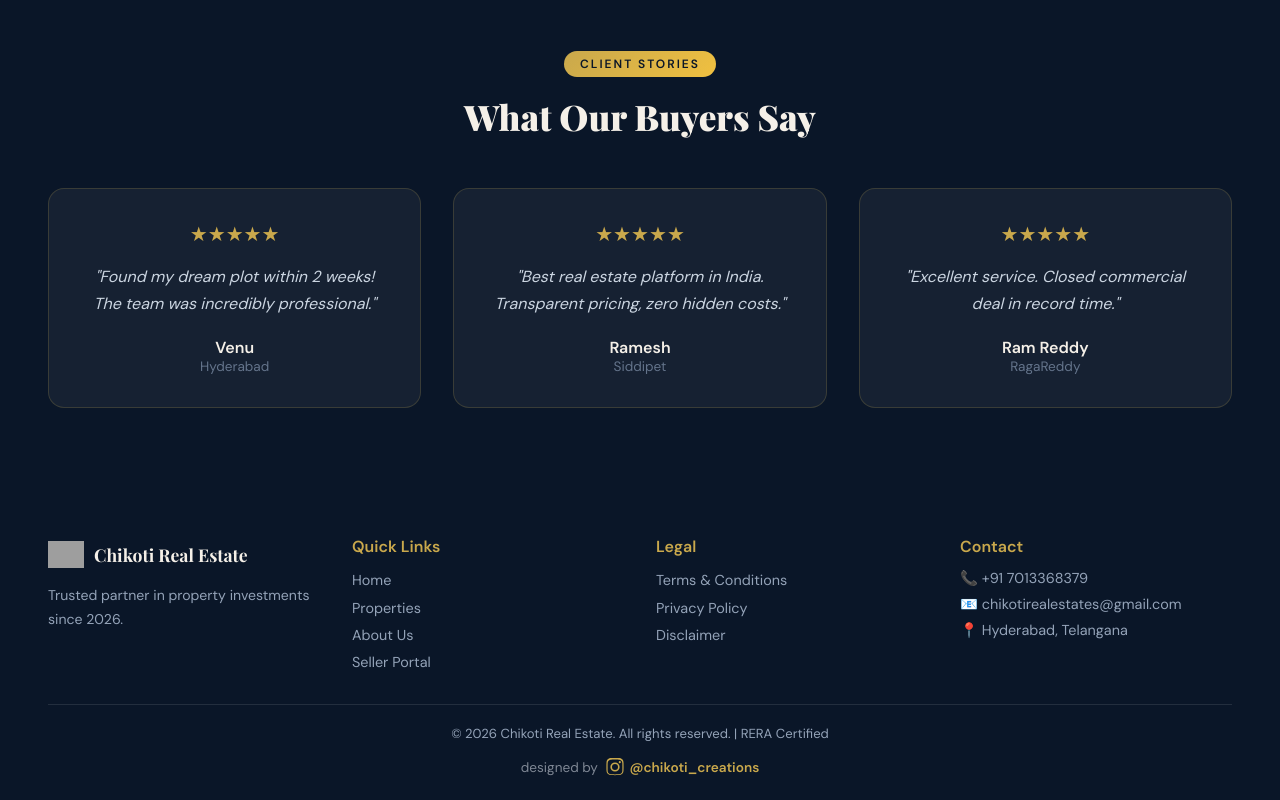
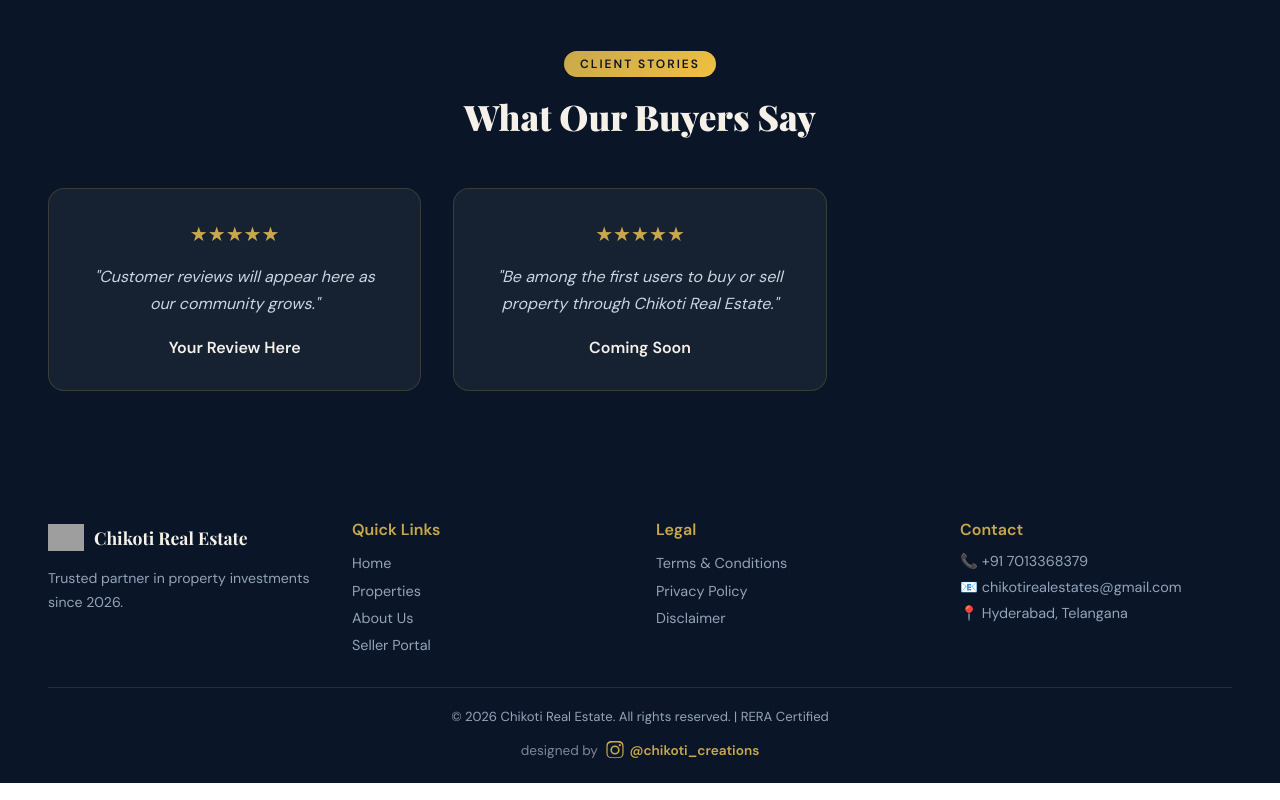
Before and after one commit to chikotimadhav/chikoti_realestate, a React (Vite) app in the folder buyer-portal/: page / in a window 1280 px wide. Shown: the part 2059-2859 px from the top of the page. Built offline with nearby package versions, Linux system fonts and the light colour scheme; no server answers; grey boxes are pictures that could not be loaded.

Commit message:
Update testimonials on Home page

```diff
--- a/buyer-portal/src/pages/Home.jsx
+++ b/buyer-portal/src/pages/Home.jsx
@@ -15,9 +15,18 @@ const TYPES = [
 ];
 
 const TESTIMONIALS = [
-  { name: 'Venu', city: 'Hyderabad', text: 'Found my dream plot within 2 weeks! The team was incredibly professional.', rating: 5 },
-  { name: 'Ramesh', city: 'Siddipet', text: 'Best real estate platform in India. Transparent pricing, zero hidden costs.', rating: 5 },
-  { name: 'Ram Reddy', city: 'RagaReddy', text: 'Excellent service. Closed commercial deal in record time.', rating: 5 },
+  {
+    name: 'Your Review Here',
+    city: '',
+    text: 'Customer reviews will appear here as our community grows.',
+    rating: 5
+  },
+  {
+    name: 'Coming Soon',
+    city: '',
+    text: 'Be among the first users to buy or sell property through Chikoti Real Estate.',
+    rating: 5
+  }
 ];
 
 const PORTALS = [
```
